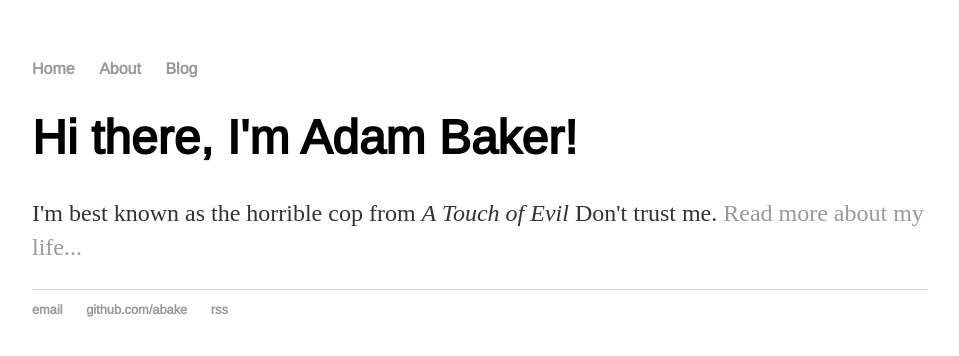
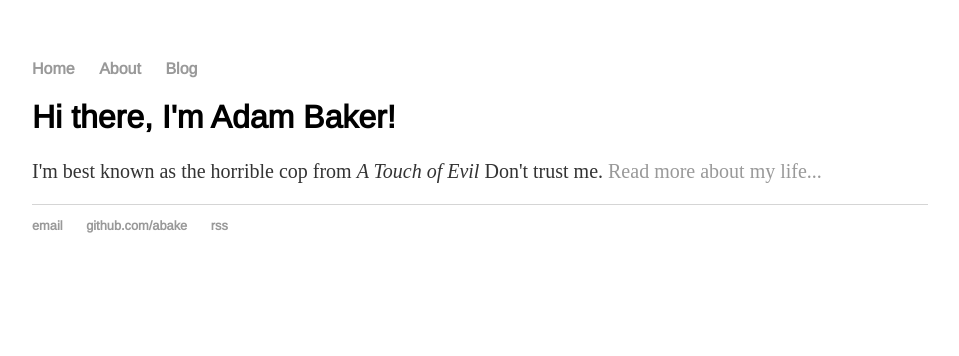
Before and after one commit to abake/abake.github.io, a Jekyll site: the page built from index.html, in a window 1280 px wide. Shown: the top 356 px of the page, without its empty margins (160-1119 px from the left). Built offline with Jekyll 4.4.1, drawn with Linux system fonts in a browser that asks for light colours.

Commit message:
Update main.css

```diff
--- a/css/main.css
+++ b/css/main.css
@@ -20,12 +20,12 @@
     text-decoration: underline;
 }
 h1 {
-    font-size: 3em;
+    font-size: 2em;
     font-family: 'Arimo', sans-serif;
 }
 p {
-    font-size: 1.5em;
-    line-height: 1.4em;
+    font-size: 1.25em;
+    line-height: 1.3em;
     color: #333;
 }
 footer {
@@ -40,4 +40,5 @@
 
 ul.posts li {
     list-style: none;
+    font-family: 'Arimo', sans-serif;
 }
```
